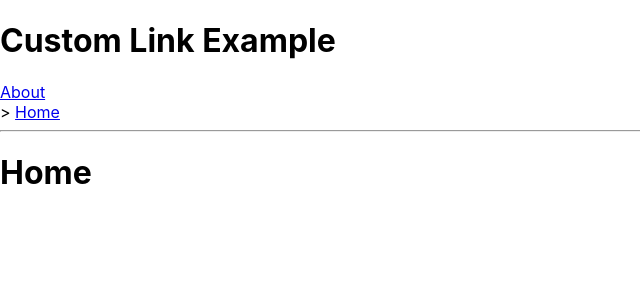
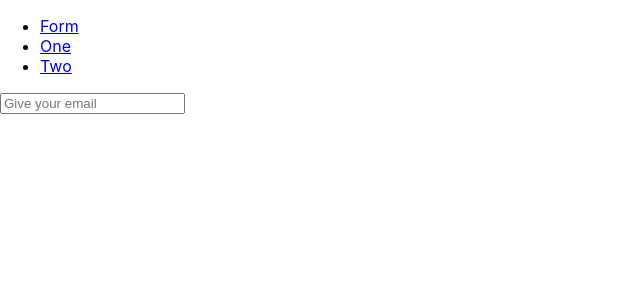
Before and after one commit to pmatsinopoulos/react-router, a React (Create React App) app: page / in a window 1280 px wide. Shown: the top 300 px of the page, without its empty margins (0-640 px from the left). Built offline with nearby package versions, Linux system fonts and the light colour scheme.

Commit message:
Prompt component prevents transitions

```diff
--- a/src/App.js
+++ b/src/App.js
@@ -1,37 +1,67 @@
-import React from 'react';
+import React, { Component } from 'react';
 import { BrowserRouter as Router,
          Route,
-         Link} from 'react-router-dom';
+         Link,
+         Prompt} from 'react-router-dom';
 
-const App = () => (
+const App = () => {
+  return (
     <Router>
-      <h1>Custom Link Example</h1>
-      <OldSchoolMenuLink to="/about" label="About"/>
-      <OldSchoolMenuLink activeOnlyWhenExact={true} to="/" label="Home"/>
+      <div>
+        <ul>
+          <li>
+            <Link to="/">Form</Link>
+          </li>
 
-      <hr/>
-      <Route exact path="/about" component={About}/>
-      <Route exact path="/" component={Home}/>
+          <li>
+            <Link to="/one">One</Link>
+          </li>
+
+          <li>
+            <Link to="/two">Two</Link>
+          </li>
+        </ul>
+
+        <Route path="/" exact component={Form} />
+        <Route path="/one" render={() => <h3>One</h3>} />
+        <Route path="/two" render={() => <h3>Two</h3>} />
+      </div>
     </Router>
-)
+  )
+}
 
-const OldSchoolMenuLink = ({activeOnlyWhenExact, to, label}) => (
-  <Route
-    path={to}
-    exact={activeOnlyWhenExact}
-    children={({match}) => {
-      console.debug('match', match)
-      return (
-        <div className={match ? "active" : ""}>
-          {match ? "> " : ""}
-          <Link to={to}>{label}</Link>
-        </div>
-      )
-    }}
-  />
-)
+class Form extends Component {
+  constructor(props) {
+    super(props)
+    this.state = {
+      isBlocking: false
+    }
+    this.handleChange = this.handleChange.bind(this)
+  }
 
-const Home = () => <h1>Home</h1>
-const About = () => <h1>About</h1>
+  handleChange(event) {
+    let value = event.target.value
+    if (value.trim() === '') {
+      console.debug('nothing has been typed. we can leave')
+      if (this.state.isBlocking)
+        this.setState({isBlocking: false})
+    }
+    else {
+      if (!this.state.isBlocking)
+        this.setState({isBlocking: true})
+    }
+  }
+
+  render() {
+    let isBlocking = this.state.isBlocking
+    return (
+      <form>
+        <Prompt when={isBlocking}
+                message={(location, action) => `Are you sure that you want to go to ${location.pathname}. Action: ${action}`}/>
+        <input placeholder="Give your email" onChange={this.handleChange}/>
+      </form>
+    )
+  }
+}
 
 export default App;
```
